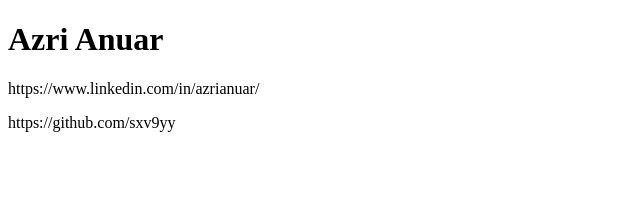
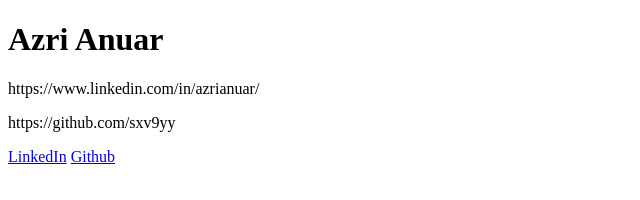
Before and after one commit to sxv9yy/sxv9yy.github.io, a plain HTML site: page index.html in a window 1280 px wide. Shown: the whole page, without its empty margins (0-640 px from the left). Drawn offline with Linux system fonts and the light colour scheme.

Commit message:
Update index.html

```diff
--- a/index.html
+++ b/index.html
@@ -5,6 +5,8 @@
 <h1>Azri Anuar</h1>
 <p>https://www.linkedin.com/in/azrianuar/</p>
 <p>https://github.com/sxv9yy</p>
+<a href="https://www.linkedin.com/in/azrianuar/">LinkedIn</a>
+<a href="https://github.com/sxv9yy">Github</a>
 
 
 </body>
```
